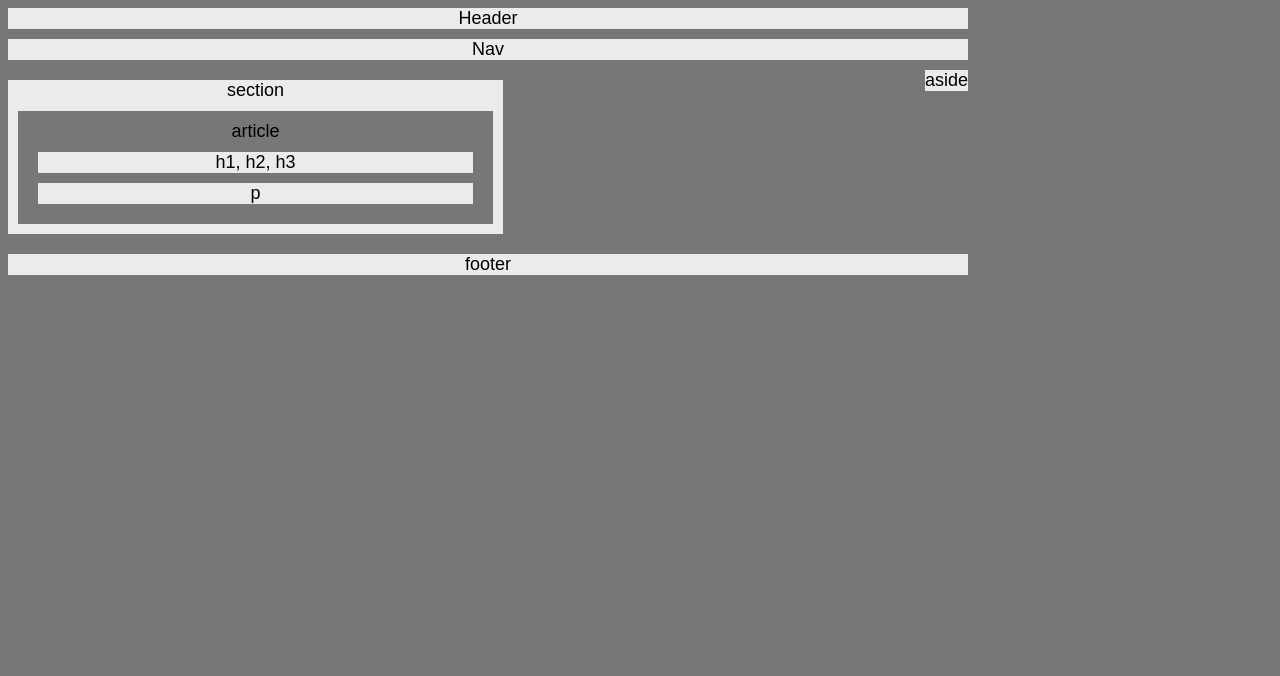
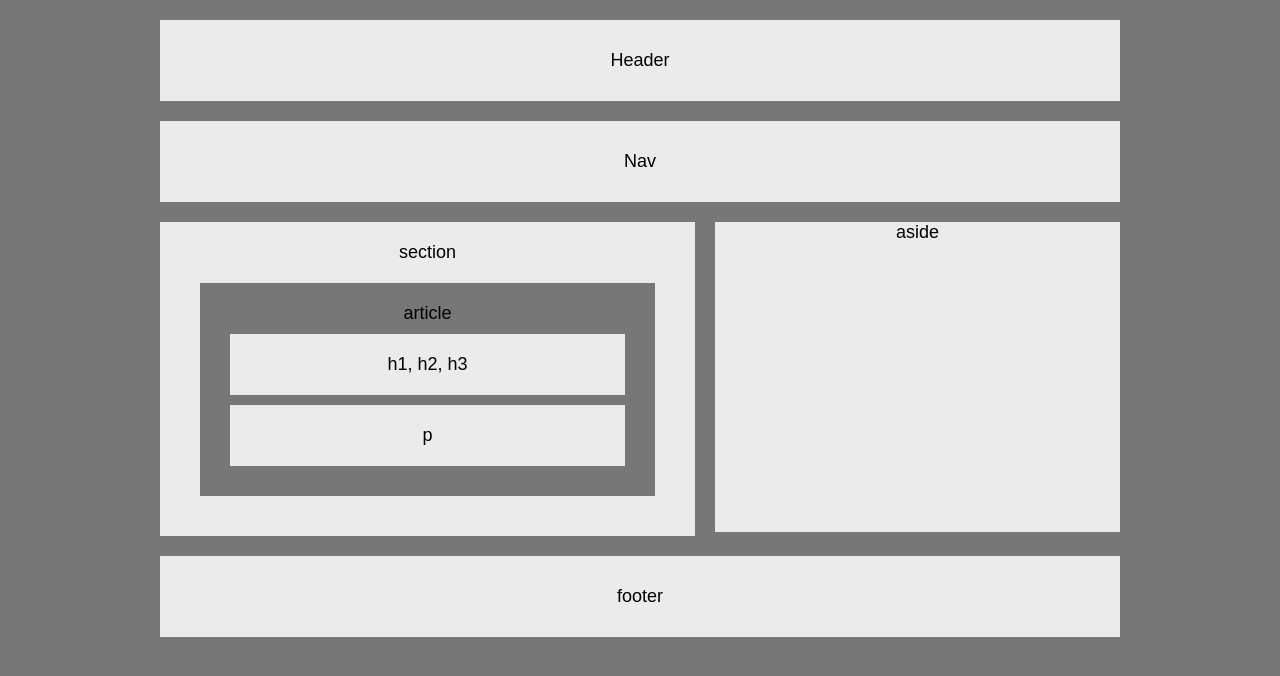
Before and after one commit to MaddJhin/HW-Wireframe, a plain HTML site: page index.html in a window 1280 px wide. Drawn offline with Linux system fonts and the light colour scheme.

Commit message:
Added fixes to index and style

```diff
--- a/index.html
+++ b/index.html
@@ -11,26 +11,28 @@
         Header
     </header>
 
-    <section class=bar>
+    <header >
         Nav
-    </section>
+    </header>
 
-    <section>
-        section
-        <div class="blackblock">
-            article
-            <div>h1, h2, h3</div>
-            <div>p</div>
-        </div>
-    </section>
+    <div class="clearfix">
+        <section>
+            section
+            <article>
+                article
+                <div class="div-small">h1, h2, h3</div>
+                <div class="div-small">p</div>
+            </article>
+        </section>
 
-    <aside>
-            aside
-    </aside>
+        <aside class="clearfix">
+                aside
+        </aside>
+    </div>
 
-    <section class="bar">
+    <footer>
         footer
-    </section>
+    </footer>
 
 </body>
 </html>
--- a/style.css
+++ b/style.css
@@ -1,4 +1,5 @@
 body{
+    margin: 10px auto;
     width: 960px;
     font-family: 'Arial', 'Helvetica Neue', Helvetica, sans-serif;
     font-size: 18px;
@@ -7,6 +8,8 @@ body{
 }
 
 header{
+    padding: 30px 0px;
+    margin: 20px 0px;
     background-color: #ebebeb;
 }
 
@@ -14,30 +17,34 @@ section{
     width: 495px;
     float: left;
     background-color: #ebebeb;
-    margin: 10px 0;
+    padding: 20px;
 }
 
-.bar{
-    width: 100%;
-}
-
-div{
-    margin: 10px;
-    background-color: #ebebeb;
-}
-
-#nav{
-    width: 100%;
+article{
+    background-color: #777;
+    margin: 20px;
+    padding: 20px;
 }
 
 aside{
+    width: 405px;
+    height: 310px;
     float: right;
     background-color: #ebebeb;
 }
 
-.blackblock{
-    background-color: #777;
-    padding: 10px;
+footer{
+    background-color: #ebebeb;
+    clear: both;
+    padding: 30px 0px;
+    margin: 20px 0px;
+}
+
+.div-small{
+    margin: 10px;
+    height: 30%;
+    background-color: #ebebeb;
+    padding: 20px;
 }
 
 .clearfix::after {
```
